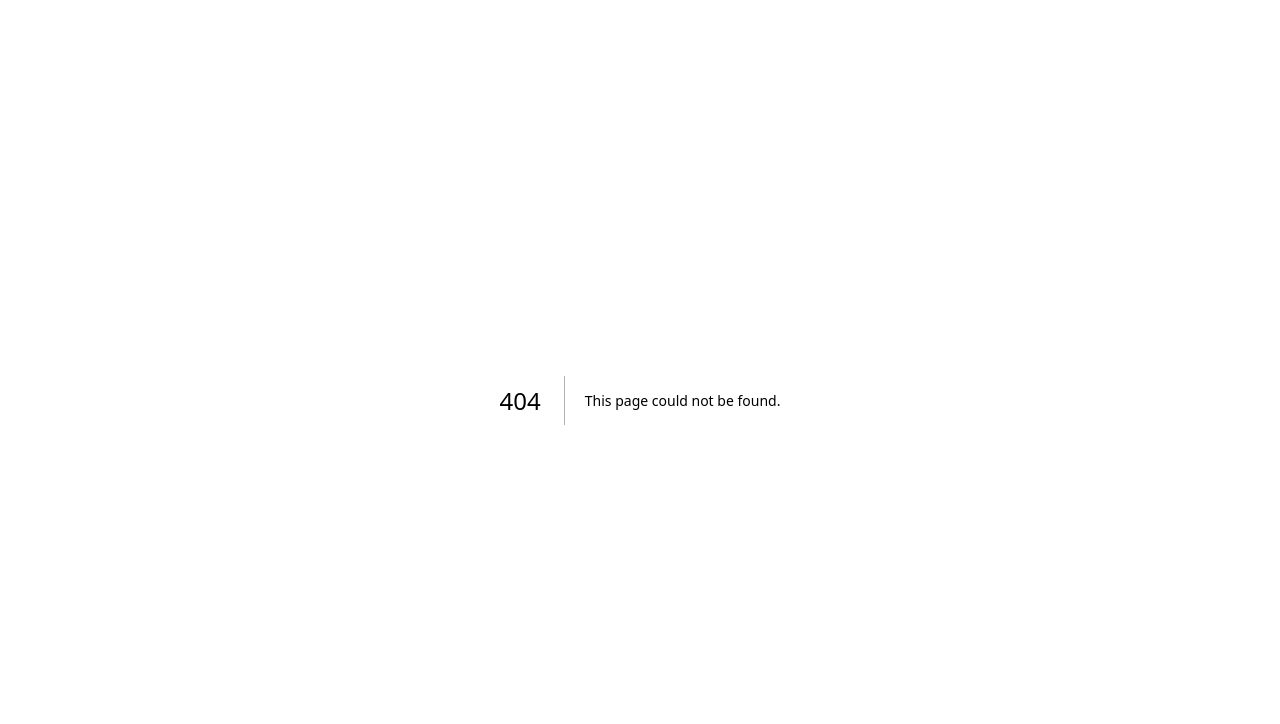
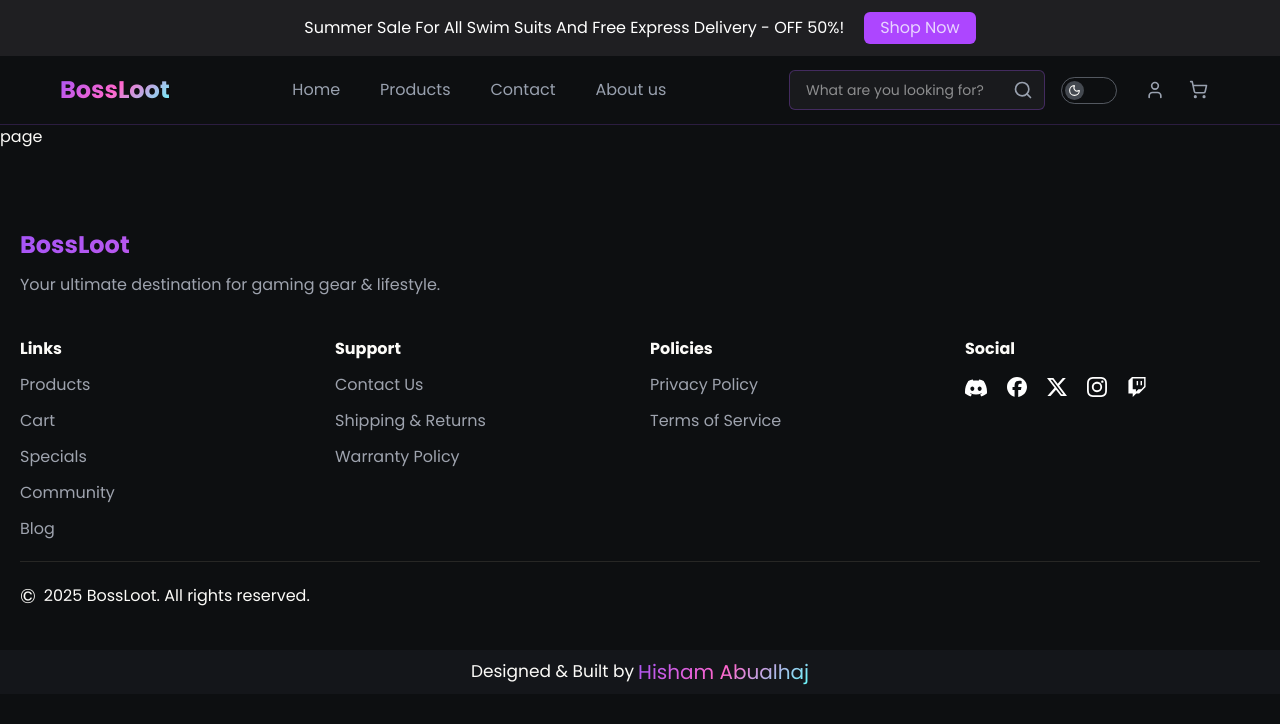
Before and after one commit to HishamAbualhaj/BossLoot, a Next.js app: page /products in a window 1280 px wide. Before the commit this address had no page. Shown: the top 724 px of the page. Built offline with nearby package versions, Linux system fonts and the light colour scheme.

Commit message:
Adjust folder structure to handle multiple layouts

```diff
--- a/src/app/(auth)/layout.tsx
+++ b/src/app/(auth)/layout.tsx
@@ -22,7 +22,7 @@ const AuthLayout = ({ children }: { children: React.ReactNode }) => {
       className="px-5 h-screen relative bg-center bg-cover bg-no-repeat flex"
     >
       <div className="absolute z-20 left-16 top-8">
-        <Logo size="4xl"/>
+        <Logo size="4xl" />
       </div>
       <div className="absolute top-0 left-0 h-full w-full dark:bg-[linear-gradient(rgba(15,12,41,0.8),rgba(15,12,41,0.8))]"></div>
 
--- /dev/null
+++ b/src/app/(landing)/layout.tsx
@@ -0,0 +1,16 @@
+import Header from "@/components/layouts/Header";
+import Footer from "@/components/layouts/Footer";
+
+export default function LandingLayout({
+  children,
+}: {
+  children: React.ReactNode;
+}) {
+  return (
+    <>
+      <Header />
+      {children}
+      <Footer />
+    </>
+  );
+}
--- a/src/app/page.tsx
+++ b/src/app/(landing)/page.tsx
@@ -14,7 +14,6 @@ import Footer from "@/components/layouts/Footer";
 export default function Home() {
   return (
     <>
-      <Header />
       <Hero />
       <Category />
       <Products />
@@ -25,7 +24,6 @@ export default function Home() {
       <Newsletter />
       <BlogSection />
       <Faq />
-      <Footer />
     </>
   );
 }
--- /dev/null
+++ b/src/app/(root)/layout.tsx
@@ -0,0 +1,16 @@
+import Header from "@/components/layouts/Header";
+import Footer from "@/components/layouts/Footer";
+
+export default function RootLayout({
+  children,
+}: Readonly<{
+  children: React.ReactNode;
+}>) {
+  return (
+    <>
+      <Header />
+      {children}
+      <Footer />
+    </>
+  );
+}
--- /dev/null
+++ b/src/app/(root)/products/page.tsx
@@ -0,0 +1,9 @@
+import React from 'react'
+
+const page = () => {
+  return (
+    <div>page</div>
+  )
+}
+
+export default page
--- a/src/app/layout.tsx
+++ b/src/app/layout.tsx
@@ -20,7 +20,11 @@ export default function RootLayout({
 }>) {
   return (
     <html lang="en" className="dark">
-      <body className={`${poppins.className} bg-gray-50 text-background dark:bg-background dark:text-foreground`}>{children}</body>
+      <body
+        className={`${poppins.className} bg-gray-50 text-background dark:bg-background dark:text-foreground`}
+      >
+        {children}
+      </body>
     </html>
   );
 }
```
